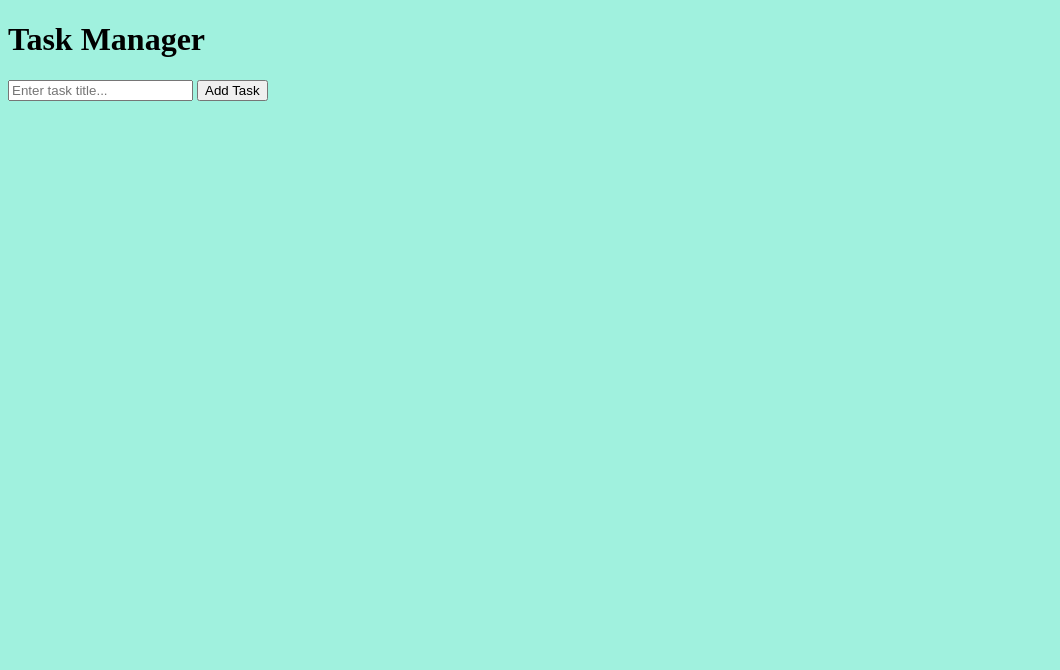
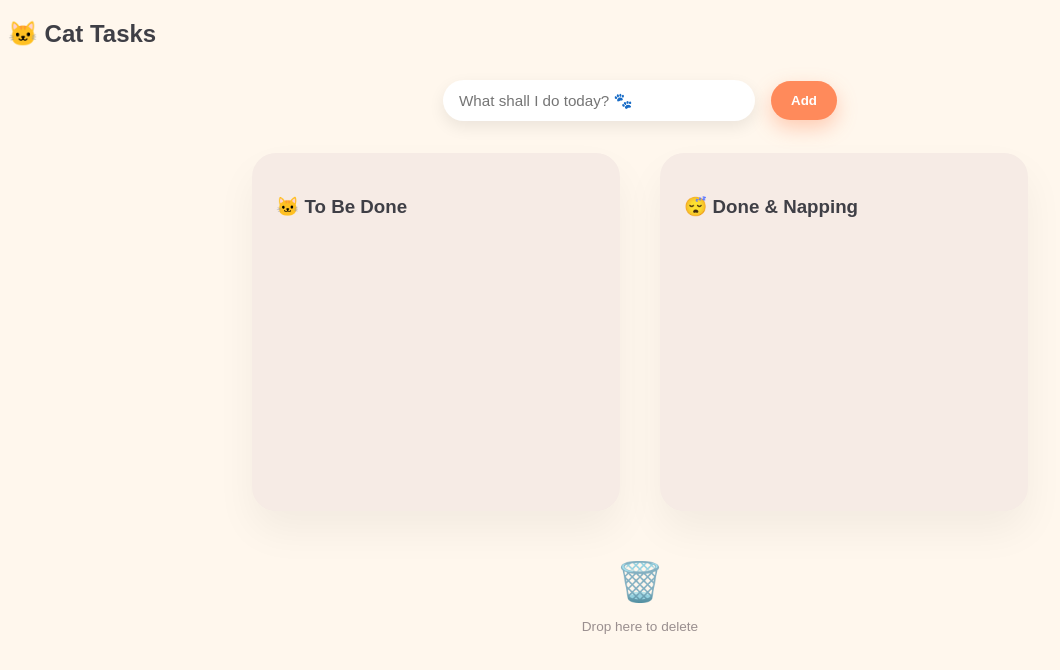
Before and after one commit to nekorei05/task-manager, a plain HTML site: page frontend/index.html in a window 1280 px wide. Shown: the whole page, without its empty margins (0-1060 px from the left). Drawn offline with Linux system fonts and the light colour scheme; no server answers.

Commit message:
Added a cat themed UI

```diff
--- a/frontend/index.html
+++ b/frontend/index.html
@@ -7,15 +7,42 @@
     <link rel="stylesheet" href="style.css"/>
 </head>
 <body>
-    <h1>Task Manager</h1>
-    <!-- Add task form -->
- <div class="add-task">
-        <input type="text" id="taskTitle" placeholder="Enter task title..." />
-        <button id="addBtn">Add Task</button>
+  <!-- Navbar -->
+  <nav class="navbar">
+    <h2>🐱 Cat Tasks</h2>
+  </nav>
+
+  <!-- Welcome
+  <section class="welcome">
+    <h2>Welcome 🐾</h2>
+  </section> -->
+
+  <!-- Add Task -->
+  <section class="add-task">
+    <input type="text" id="taskInput" placeholder="What shall I do today? 🐾" />
+    <button id="addBtn">Add</button>
+  </section>
+
+  <!-- Boards -->
+  <section class="boards">
+    <div class="board" id="pending">
+      <h3>🐱 To Be Done</h3>
+      <div class="task-list"></div>
     </div>
 
-    <div id="taskList"></div>
-<script src="script.js"></script>
+    <div class="board" id="completed">
+      <h3>😴 Done & Napping</h3>
+      <div class="task-list"></div>
+    </div>
+  </section>
 
+  <!-- Delete Zone -->
+  <div class="trash" id="trash">
+    🗑️ <br>
+    <p>Drop here to delete</p>
+  </div>
+
+  <script src="script.js"></script>
 </body>
+
 </html>
--- a/frontend/style.css
+++ b/frontend/style.css
@@ -1,4 +1,126 @@
+:root {
+  --bg: #fff7ed;
+  --card: #f6ebe5;
+  --task: #d6c3c3;
+  --accent: #ff8a5b;
+  --text: #3f3f46;
+  --muted: #9a8f8f;
+}
 
-body{
-    background-color: rgb(160, 241, 222);
+body {
+  background: var(--bg);
+  font-family: "Poppins", sans-serif;
+  color: var(--text);
 }
+
+.board {
+  background: var(--card);
+  width: 320px;
+  min-height: 310px;
+  border-radius: 24px;
+  padding: 1.5rem;
+  box-shadow: 0 20px 40px rgba(0,0,0,0.05);
+  transition: transform 0.2s ease;
+}
+.boards {
+  display: flex;
+  justify-content: center;
+  align-items: flex-start;
+  gap: 2.5rem;
+  margin-top: 2rem;
+}
+
+
+.board:hover {
+  transform: translateY(-3px);
+}
+.task {
+  background: var(--task);
+  padding: 12px 14px;
+  border-radius: 14px;
+  margin-bottom: 12px;
+  cursor: grab;
+  display: flex;
+  justify-content: space-between;
+  align-items: center;
+  box-shadow: 0 8px 16px rgba(0,0,0,0.08);
+  transition: transform 0.15s ease, box-shadow 0.15s ease;
+}
+
+.task:hover {
+  transform: translateY(-2px);
+  box-shadow: 0 12px 24px rgba(0,0,0,0.12);
+}
+
+.task:active {
+  cursor: grabbing;
+  opacity: 0.9;
+}
+.task button {
+  background: none;
+  border: none;
+  font-size: 1rem;
+  cursor: pointer;
+  opacity: 0.6;
+  transition: opacity 0.2s ease, transform 0.2s ease;
+}
+
+.task button:hover {
+  opacity: 1;
+  transform: scale(1.1);
+}
+.add-task {
+  display: flex;
+  justify-content: center;
+  align-items: center;
+  gap: 1rem;
+  margin: 2rem 0;
+}
+
+.add-task input {
+  width: 280px;
+  padding: 12px 16px;
+  border-radius: 999px;
+  border: none;
+  outline: none;
+  background: #fff;
+  box-shadow: 0 6px 16px rgba(0,0,0,0.08);
+  font-size: 0.95rem;
+}
+
+.add-task button {
+  padding: 12px 20px;
+  border-radius: 999px;
+  border: none;
+  background: var(--accent);
+  color: white;
+  font-weight: 600;
+  cursor: pointer;
+  box-shadow: 0 8px 20px rgba(255,138,91,0.4);
+  transition: transform 0.15s ease, box-shadow 0.15s ease;
+}
+
+.add-task button:hover {
+  transform: translateY(-2px);
+  box-shadow: 0 12px 24px rgba(255,138,91,0.5);
+}
+.trash {
+  margin-top: 3rem;
+  font-size: 2.4rem;
+  color: var(--muted);
+  transition: transform 0.2s ease, color 0.2s ease;
+  display: flex;
+  flex-direction: column;
+  align-items: center;
+  margin: 3rem auto 0;
+  text-align: center;
+}
+
+.trash.drag-over {
+  transform: scale(1.1);
+  color: #e11d48;
+}
+
+.trash p {
+  font-size: 0.85rem;
+}
```
